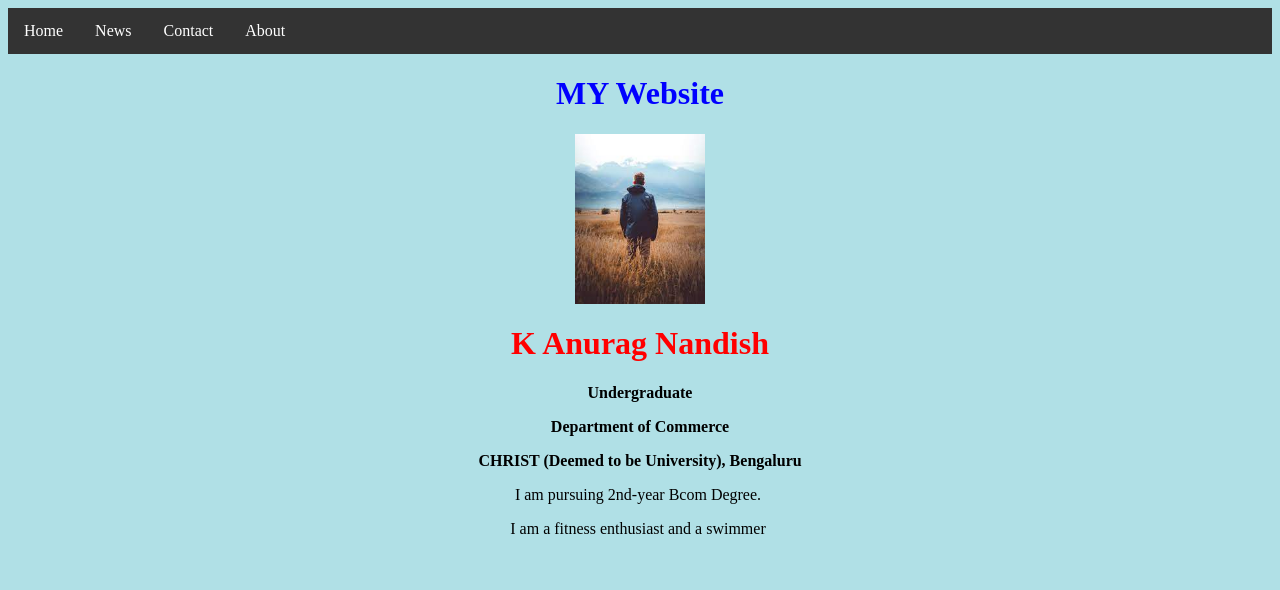
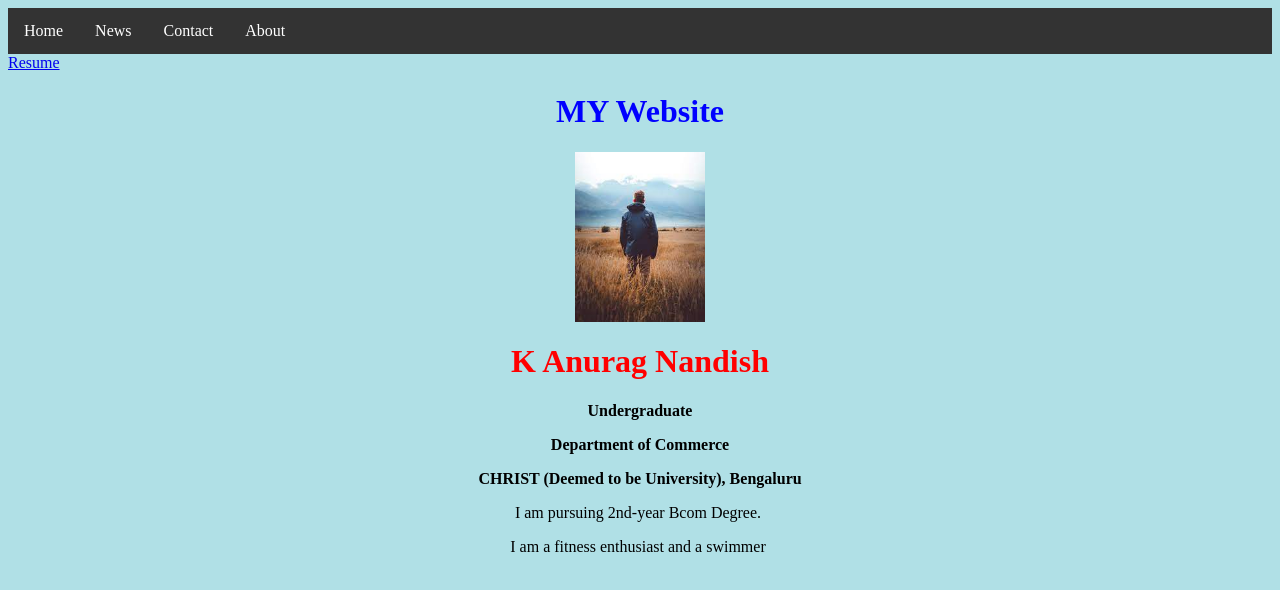
Before and after one commit to anuragnandish/kill, a plain HTML site: page index.html in a window 1280 px wide. Drawn offline with Linux system fonts and the light colour scheme.

Commit message:
Update index.html

```diff
--- a/index.html
+++ b/index.html
@@ -60,6 +60,7 @@ height="0" width="0" style="display:none;visibility:hidden"></iframe></noscript>
   <li><a href="#contact">Contact</a></li>
   <li><a href="#about">About</a></li>
 </ul>
+ <a id="btn2" href="Anurag resume.pdf" download> Resume</a>
 <h1 style="text-align: center;"><strong>MY Website</strong></h1>
 <p style="text-align: center;"><strong><img src="download.jpeg" alt="" width="130" height="170" /></strong></p>
 <h1 style="text-align: center;"><span style="color: #ff0000;"><strong>K Anurag Nandish</strong></span></h1>
```
